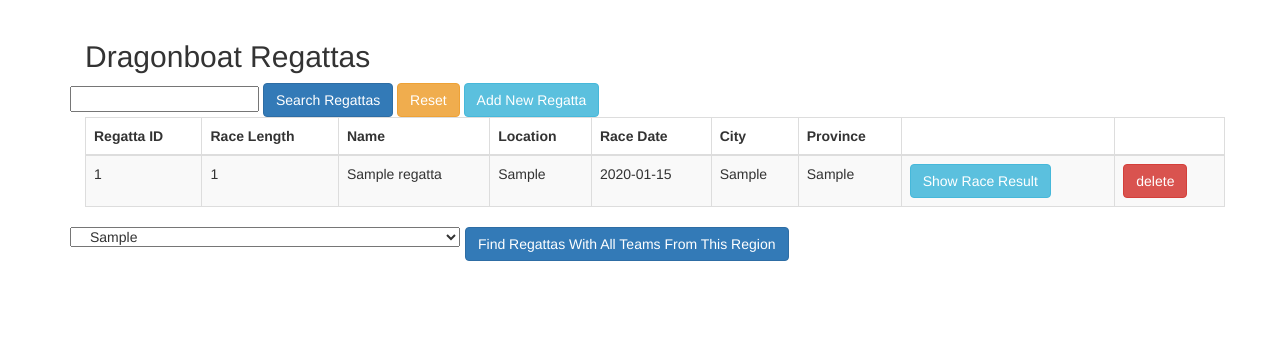
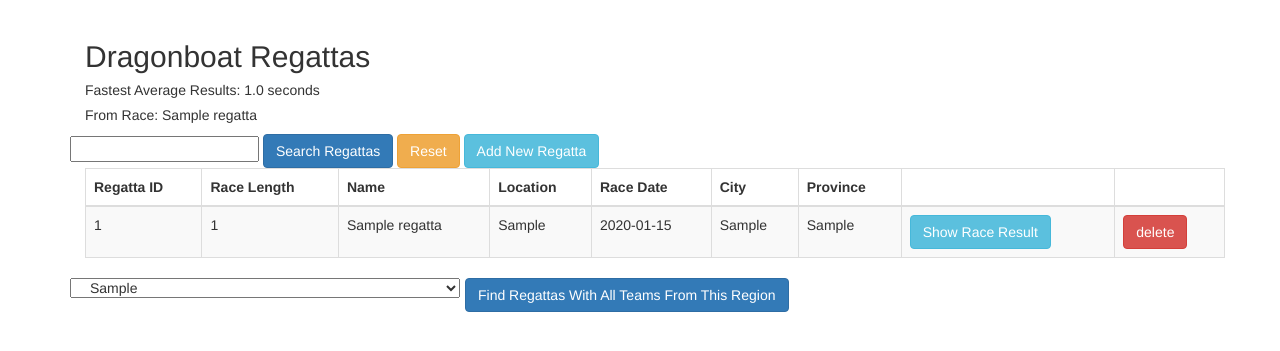
Before and after one commit to alexsclim/Felist, a Flask app: page /regattas in a window 1280 px wide. Shown: the part 52-403 px from the top of the page. Run offline with Flask 2, Linux system fonts and the light colour scheme; the visitor is signed in with stand-in values (Sample User, id 1); tables that the repository leaves empty hold one stand-in row (values such as "Sample post"); some libraries are stand-ins or nearby versions.

Commit message:
added nested aggregation queries

```diff
--- a/app/query_service.py
+++ b/app/query_service.py
@@ -220,3 +220,18 @@ class QueryService:
     data = self.cursor.execute("SELECT DISTINCT regionProvince FROM Team")
     provinces = self.cursor.fetchall()
     return provinces
+
+  def avg_members_per_team(self):
+    data = self.cursor.execute("SELECT AVG(member_count) FROM (SELECT count(memberId) as member_count FROM member GROUP BY teamId) as count")
+    avg_members = self.cursor.fetchall()
+    return avg_members
+
+  def fastest_avg_team(self):
+    data = self.cursor.execute("SELECT MIN(first_race) FROM (SELECT AVG(timeSeconds) as first_race FROM RaceResult GROUP BY teamId) as races")
+    fastest_start = self.cursor.fetchall()
+    return fastest_start
+
+  def fastest_avg_race(self):
+    data = self.cursor.execute("SELECT fastest.fastest_avg, names.name FROM (SELECT MIN(first_race) as fastest_avg FROM (SELECT AVG(timeSeconds) as first_race, regattaId FROM RaceResult GROUP BY regattaId) as times) as fastest, (SELECT AVG(timeSeconds) as first_race, regattaId FROM RaceResult GROUP BY regattaId) as ids,(SELECT name, regattaId from Regatta) as names WHERE ids.first_race=fastest.fastest_avg AND ids.regattaId=names.regattaId")
+    fastest_start = self.cursor.fetchall()
+    return fastest_start
--- a/app/templates/regattas.html
+++ b/app/templates/regattas.html
@@ -2,6 +2,8 @@
 {% block body %}
 <div class="container">
   <h2>Dragonboat Regattas</h2>
+  <h5>Fastest Average Results: {{fastest_avg[0]["fastest_avg"]}} seconds</h5>
+  <h5>From Race: {{fastest_avg[0]["name"]}}</h5>
   <form action="" method="post">
     <div class="row">
       <input type="input" name="search-input"></input>
--- a/app/templates/teams.html
+++ b/app/templates/teams.html
@@ -2,6 +2,8 @@
 {% block body %}
 <div class="container">
   <h2>All Dragonboat Teams</h2>
+  <h5>Average member count: {{avg[0]["AVG(member_count)"]}}</h5>
+  <h5>Fastest Average Time: {{fastest_avg[0]["MIN(first_race)"]}}</h5>
   <form action="" method="post">
     <input type="input" name="search-input"></input>
     <input type="submit" name="search-button" value="Search Team" class="btn btn-primary"></input>
--- a/app/views.py
+++ b/app/views.py
@@ -36,6 +36,8 @@ def regattas():
   cur = mysql.connection.cursor()
   query_service = QueryService(cur)
 
+  fastest_avg = query_service.fastest_avg_race()
+
   if request.method == "POST":
     if 'Search Regattas' in request.form.values():
       search = request.form['search-input']
@@ -47,7 +49,7 @@ def regattas():
     regattas = query_service.get_regattas()
 
   provinces = query_service.get_distinct_provinces()
-  return render_template('regattas.html', regattas=regattas, provinces=provinces)
+  return render_template('regattas.html', regattas=regattas, provinces=provinces, fastest_avg = fastest_avg)
 
 @app.route('/regattas/<regatta_id>/delete', methods=['POST'])
 @login_required
@@ -67,20 +69,24 @@ def teams():
   cur = mysql.connection.cursor()
   query_service = QueryService(cur)
 
+  avg_members = query_service.avg_members_per_team()
+  fastest_avg_time = query_service.fastest_avg_team()
+
+
   if request.method == "POST":
     if 'Search Team' in request.form.values():
       search = request.form['search-input']
       teams = query_service.search_teams(search)
 
-      return render_template('teams.html', teams=teams)
+      return render_template('teams.html', teams=teams, avg=avg_members, fastest_avg = fastest_avg_time)
     if 'Clear Search' in request.form.values():
       teams = query_service.get_teams()
 
-      return render_template('teams.html', teams=teams)
+      return render_template('teams.html', teams=teams, avg=avg_members, fastest_avg = fastest_avg_time)
   else:
     teams = query_service.get_teams()
 
-    return render_template('teams.html', teams=teams)
+    return render_template('teams.html', teams=teams, avg=avg_members, fastest_avg = fastest_avg_time)
 
 @app.route('/members', methods=['GET', 'POST'])
 @login_required
```
